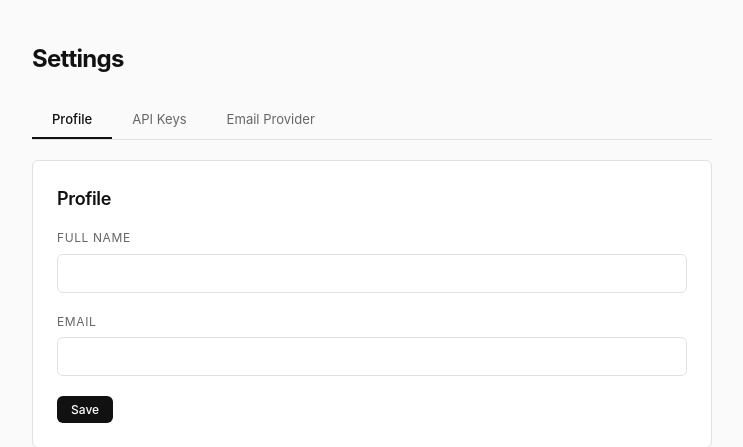
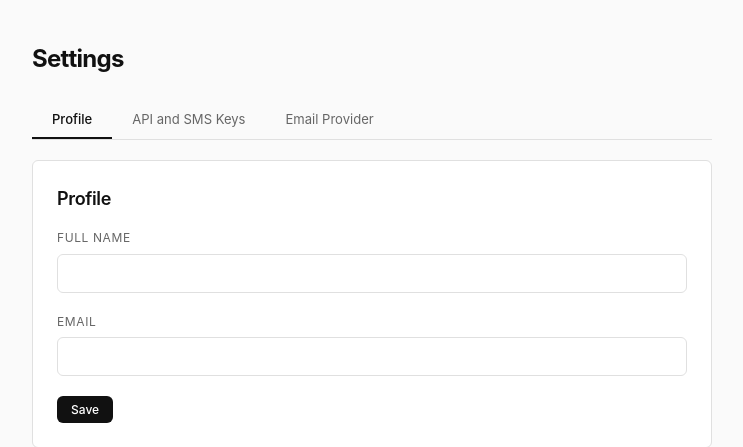
Before and after one commit to lauravimes/leadblitz-deploy, a FastAPI app: template app/templates/pages/settings.html in a window 1280 px wide. Shown: the top 447 px of the page, without its empty margins (268-1011 px from the left). Run offline with FastAPI, Linux system fonts and the light colour scheme; the template is opened without the code that fills it, so the values that code supplies are empty.

Commit message:
Rename API Keys tab to API and SMS Keys
Co-Authored-By: Claude Opus 4.6 <noreply@anthropic.com>

```diff
--- a/app/templates/pages/settings.html
+++ b/app/templates/pages/settings.html
@@ -6,7 +6,7 @@
 
 <div class="tabs" style="margin:24px 0 20px">
   <button class="tab active" onclick="showTab('profile', this)">Profile</button>
-  <button class="tab" onclick="showTab('api-keys', this)">API Keys</button>
+  <button class="tab" onclick="showTab('api-keys', this)">API and SMS Keys</button>
   <button class="tab" onclick="showTab('email-provider', this)">Email Provider</button>
 </div>
 
```
